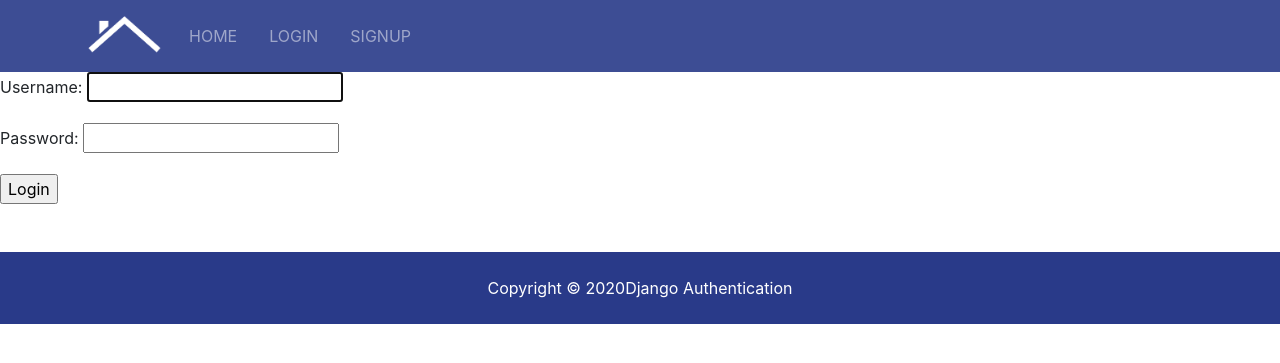
After one commit to raselrostock/dj-authentication, a Django app: page /accounts/login/ in a window 1280 px wide. The commit adds this page. Shown: the top 363 px of the page. Run offline with Django 3.2, Linux system fonts and the light colour scheme; some libraries are stand-ins or nearby versions.

Commit message:
added login and logout configuration

```diff
--- a/dj_authentication/urls.py
+++ b/dj_authentication/urls.py
@@ -4,4 +4,5 @@ from django.urls import path, include
 urlpatterns = [
     path('', include('pages.urls')),
     path('admin/', admin.site.urls),
+    path('accounts/', include('django.contrib.auth.urls'))
 ]
--- a/pages/templates/pages/home.html
+++ b/pages/templates/pages/home.html
@@ -2,5 +2,7 @@
 
 {% block content %}
     <h2>Home Page</h2>
-    {{ users }}
+    {% if  user.is_authenticated %}
+    <h3>Welcome {{ user.username }}</h3>
+    {% endif %}
 {% endblock content %}
--- a/templates/partials/_navbar.html
+++ b/templates/partials/_navbar.html
@@ -13,9 +13,19 @@
           <li {% if '' == request.path %} class="nav-item active mr-3" {% else %} class="nav-item mr-3" {% endif %}>
             <a class="nav-link" href="{% url 'pages:home' %}">Home</a>
           </li>
-          <li {% if 'signup/' == request.path %} class="nav-item active mr-3" {% else %} class="nav-item mr-3" {% endif %}>
+          {% if user.is_authenticated %}
+          <li class="nav-item mr-3">
+            <a class="nav-link" href="{% url 'logout' %}">Logout</a>
+          </li>
+          {% else %}
+          <li class="nav-item mr-3">
+            <a class="nav-link" href="{% url 'login' %}">Login</a>
+          </li>
+          <li class="nav-item mr-3">
             <a class="nav-link" href="{% url 'pages:signup' %}">Signup</a>
           </li>
+          {% endif %}
+
         </ul>
 
         <ul class="navbar-nav ml-auto">
--- /dev/null
+++ b/templates/registration/login.html
@@ -0,0 +1,8 @@
+{% extends 'base/base.html' %}
+{% block content %}
+    <form action="" method="POST">
+        {% csrf_token %}
+        {{ form.as_p }}
+        <input type="submit" value="Login">
+    </form>
+{% endblock content %}
```
Also changed, not shown: dj_authentication/settings/base.py (+7 -0 lines).
